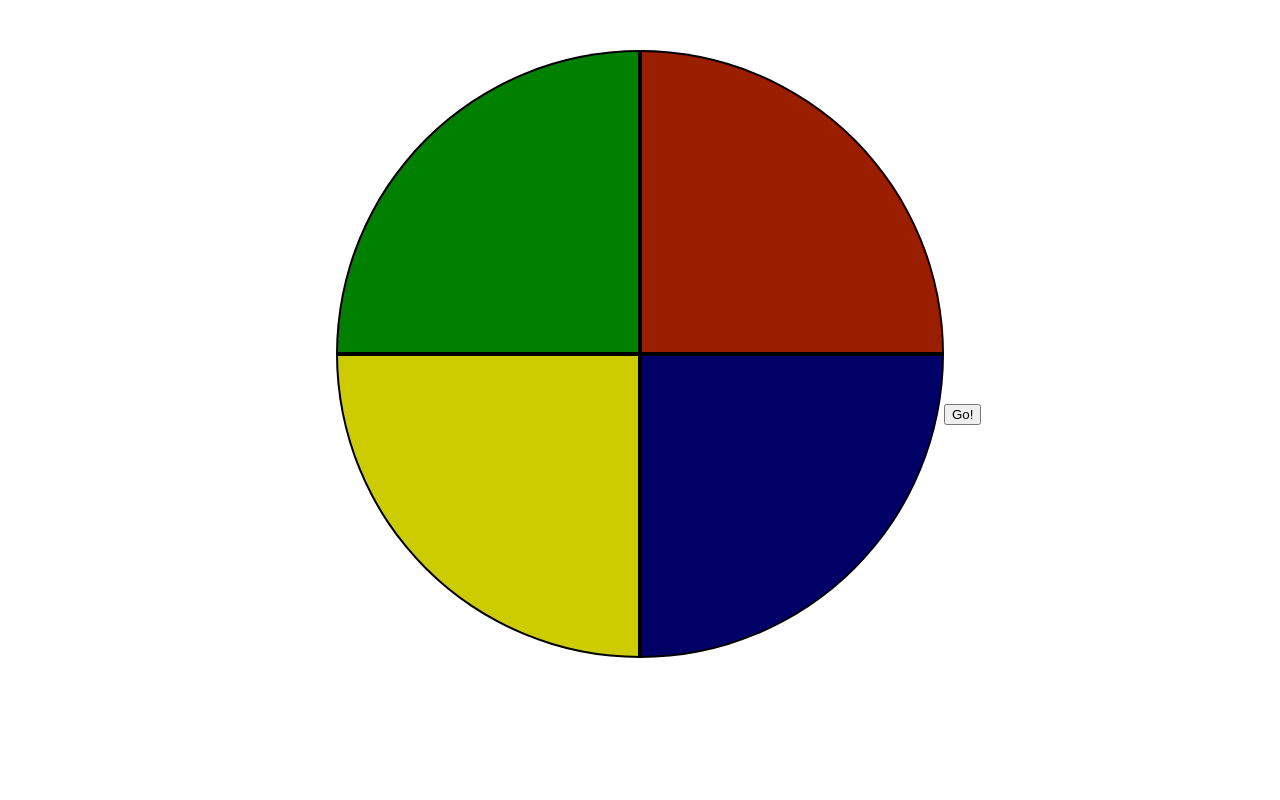
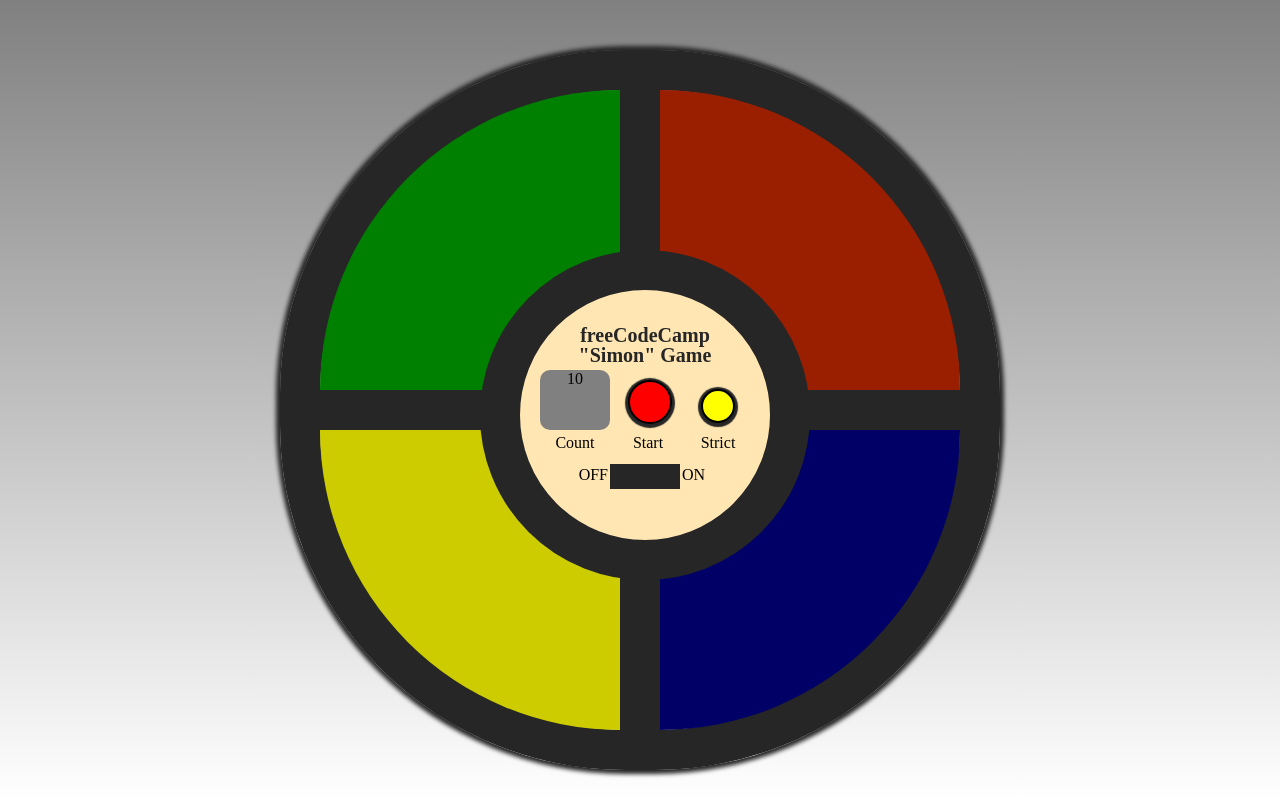
Before and after one commit to matt2112/SimonGame-Project, a plain HTML site: page index.html in a window 1280 px wide. Drawn offline with nearby package versions, Linux system fonts and the light colour scheme.

Commit message:
establish proper layout

```diff
--- a/index.html
+++ b/index.html
@@ -19,7 +19,30 @@
             <audio id="redsound" src="https://s3.amazonaws.com/freecodecamp/simonSound2.mp3" type="audio/mpeg"></audio>
         </div>
 
-        <div id="break"></div>
+        <div id="options">
+            <div id="title">
+                <p>freeCodeCamp</p>
+                <p>"Simon" Game</p>
+            </div>
+
+            <div id="buttonRow">
+                <div id="counter">10</div>
+                <div id="start"></div>
+                <div id="strict"></div>
+            </div>
+
+            <div id="buttonLabels">
+                <p id="countLabel" class="label">Count</p>
+                <p id="startLabel" class="label">Start</p>
+                <p id="strictLabel" class="label">Strict</p>
+            </div>
+
+            <div id="powerDiv" class="row">
+                <p id="off" class="power">OFF</p>
+                <div id="power" class="power"></div>
+                <p id="on" class="power">ON</p>
+            </div>
+        </div>
 
         <div id="yellow" class="box">
             <audio id="yellowsound" src="https://s3.amazonaws.com/freecodecamp/simonSound3.mp3" type="audio/mpeg"></audio>
@@ -30,8 +53,6 @@
         </div>
     </div>
 
-    <button id="start" type="submit">Go!</button>
-
     <script src="https://code.jquery.com/jquery-3.0.0.min.js" integrity="sha256-JmvOoLtYsmqlsWxa7mDSLMwa6dZ9rrIdtrrVYRnDRH0=" crossorigin="anonymous"></script>
     <script type="text/javascript" src="scripts.js"></script>
 </body>
--- a/scripts.js
+++ b/scripts.js
@@ -8,6 +8,13 @@ var running = false;
 var waiting = false;
 var clicks = [];
 var strictMode = false;
+
+/**
+* Toggles between strict mode and 'easy' mode
+**/
+$("#strict").on("click", function() {
+    strictMode = strictMode ? false : true;
+});
 
 var colors = {
     "green": {
--- a/styles.css
+++ b/styles.css
@@ -1,35 +1,187 @@
+html {
+    background: linear-gradient(grey, white);
+    height: 100%;
+}
+
+body {
+    padding: 0px;
+    margin: 0px;
+
+}
+
+p {
+    margin: 0px;
+    padding: 0px;
+}
+
+#container {
+    width: 640px;
+    height: 640px;
+    margin: 50px auto;
+    position: relative;
+    border: 40px solid #262626;
+    border-radius: 345px;
+    box-shadow: 0px 0px 4px 4px #262626;
+}
+
 .box {
     height: 300px;
     width: 300px;
-    border: 2px black solid;
     float: left;
-}
-
-#container {
-    width: 608px;
-    margin: 50px auto;
+    cursor: pointer;
 }
 
 #green {
     background-color: #008000;
-    border-top-left-radius: 100%;
+    border-top-left-radius: 300px;
+    border-right: 20px solid #262626;
+    border-bottom: 20px solid #262626;
 }
 
 #red {
     background-color: #991f00;
-    border-top-right-radius: 100%;
+    border-top-right-radius: 300px;
+    border-left: 20px solid #262626;
+    border-bottom: 20px solid #262626;
 }
 
 #yellow {
     background-color: #cccc00;
-    border-bottom-left-radius: 100%;
+    border-bottom-left-radius: 300px;
+    border-right: 20px solid #262626;
+    border-top: 20px solid #262626;
 }
 
 #blue {
     background-color: #000066;
-    border-bottom-right-radius: 100%;
+    border-bottom-right-radius: 300px;
+    border-left: 20px solid #262626;
+    border-top: 20px solid #262626;
 }
 
-#break {
-    clear: both;
+#options {
+    height: 250px;
+    width: 250px;
+    background-color: #ffe6b3;
+    border-radius: 50%;
+    position: absolute;
+    z-index: 100;
+    top: 160px;
+    left: 160px;
+    border: 40px solid #262626;
+    text-align: center;
 }
+
+#title {
+    width: 200px;
+    margin: 15px auto -15px auto;
+    font-weight: bold;
+    font-size: 20px;
+    color: #262626;
+    position: relative;
+    top: 20px;
+    line-height: 20px;
+}
+
+#buttonRow {
+    margin: 40px auto;
+}
+
+#counter {
+    margin-left: 20px;
+    height: 60px;
+    width: 70px;
+    background-color: grey;
+    float: left;
+    border-radius: 10px;
+}
+
+#start {
+    background-color: red;
+    height: 40px;
+    width: 40px;
+    border-radius: 100%;
+    border: 2px solid black;
+    box-shadow: 0px 1px 1px 3px #262626;
+    cursor: pointer;
+    position: relative;
+    margin: 0 auto;
+    top: 10px;
+    left: 5px;
+}
+
+#start:active {
+    top: 12px;
+    box-shadow: 0px 0px 0px 3px #262626;
+}
+
+#strict {
+    float: right;
+    background-color: yellow;
+    height: 30px;
+    width: 30px;
+    border-radius: 100%;
+    border: 2px solid black;
+    box-shadow: 0px 1px 1px 3px #262626;
+    cursor: pointer;
+    position: relative;
+    top: -25px;
+    margin-right: 35px;
+}
+
+#strict:active {
+    top: -23px;
+    box-shadow: 0px 0px 0px 3px #262626;
+}
+
+#buttonLabels {
+    width: 210px;
+    height: 30px;
+    margin: 0 auto;
+    position: relative;
+}
+
+.label {
+    position: relative;
+    top: -20px;
+    width: 70px;
+    float: left;
+}
+
+#startLabel {
+    left: 3px;
+}
+
+#strictLabel {
+    left: 3px;
+}
+
+#powerDiv {
+    width: 138px;
+    height: 30px;
+    margin: 0 auto;
+    position: relative;
+    top: -20px;
+}
+
+.power {
+    width: 70px;
+    float: left;
+}
+
+#off {
+    width: 30px;
+    margin: 2px;
+    text-align: right;
+}
+
+#power {
+    height: 25px;
+    background-color: #262626;
+}
+
+#on {
+    width: 30px;
+    margin: 2px;
+    text-align: left;
+}
```
